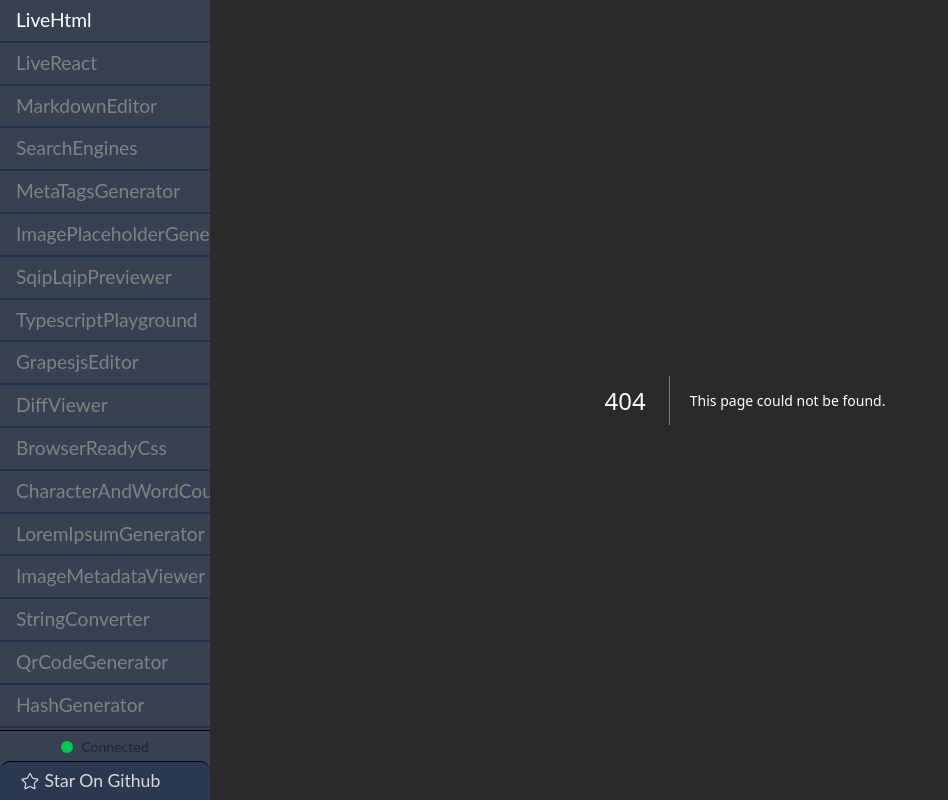
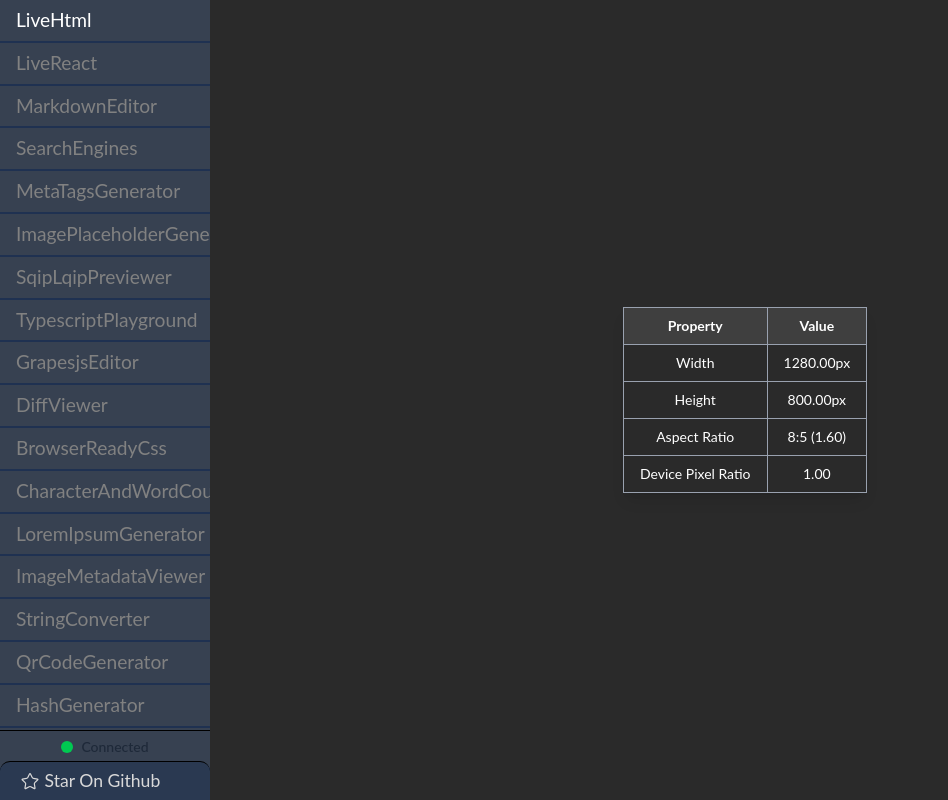
Before and after one commit to sabeerbikba/dev.tools, a React (Vite) app: page /screen-size in a window 1280 px wide. Shown: the whole page, without its empty margins (0-948 px from the left). Built offline with nearby package versions, Linux system fonts and the light colour scheme.

Commit message:
feat: add dynamic screen size table component

```diff
--- /dev/null
+++ b/src/pages/ScreenSize.jsx
@@ -0,0 +1,74 @@
+import { useState, useEffect } from "react";
+
+const ScreenSize = () => {
+  const getViewport = () => {
+    if (window.visualViewport) {
+      return {
+        width: window.visualViewport.width,
+        height: window.visualViewport.height,
+        dpr: window.devicePixelRatio,
+      };
+    }
+    return {
+      width: window.innerWidth,
+      height: window.innerHeight,
+      dpr: window.devicePixelRatio,
+    };
+  };
+
+  const [size, setSize] = useState(getViewport());
+
+  useEffect(() => {
+    const handleResize = () => setSize(getViewport());
+
+    window.addEventListener("resize", handleResize);
+    if (window.visualViewport) {
+      window.visualViewport.addEventListener("resize", handleResize);
+    }
+
+    return () => {
+      window.removeEventListener("resize", handleResize);
+      if (window.visualViewport) {
+        window.visualViewport.removeEventListener("resize", handleResize);
+      }
+    };
+  }, []);
+
+  const getReducedRatio = (w, h) => {
+    const gcd = (a, b) => (b === 0 ? a : gcd(b, a % b));
+    const divisor = gcd(Math.round(w), Math.round(h));
+    return `${Math.round(w / divisor)}:${Math.round(h / divisor)}`;
+  };
+
+  return (
+    <div className="flex justify-center items-center min-h-screen">
+      <table className="table-auto border-collapse border border-gray-400 shadow-lg rounded-lg">
+        <thead className="bg-white/10">
+          <tr>
+            <th className="border border-gray-400 px-4 py-2">Property</th>
+            <th className="border border-gray-400 px-4 py-2">Value</th>
+          </tr>
+        </thead>
+        <tbody>
+          {Object.entries({
+            Width: `${size.width.toFixed(2)}px`,
+            Height: `${size.height.toFixed(2)}px`,
+            "Aspect Ratio": `${getReducedRatio(size.width, size.height)} (${(
+              size.width / size.height
+            ).toFixed(2)})`,
+            "Device Pixel Ratio": size.dpr.toFixed(2),
+          }).map(([key, value]) => (
+            <tr key={key}>
+              <td className="border border-gray-400 px-4 py-2 capitalize text-center">
+                {key}
+              </td>
+              <td className="border border-gray-400 px-4 py-2 text-center">{value}</td>
+            </tr>
+          ))}
+        </tbody>
+      </table>
+    </div>
+  );
+};
+
+export default ScreenSize;
--- a/src/routes.jsx
+++ b/src/routes.jsx
@@ -17,7 +17,8 @@ import {
   Hash,
   ClipboardList,
   ListChecks,
-  CaseSensitive
+  CaseSensitive,
+  Monitor,
 } from "lucide-react";
 
 import HomePage from "@/Home";
@@ -30,6 +31,7 @@ const SQIPPreviewer = lazy(() => import("@/pages/SQIPPreviewer"));
 const TypescriptPlayground = lazy(() => import("@/pages/TypescriptPlayground"));
 const GrapesJSEditor = lazy(() => import("@/pages/GrapesJSEditor"));
 const LoremIpsumGenerator = lazy(() => import("@/pages/LoremIpsumGenrator"));
+import ScreenSize from "@/pages/ScreenSize";
 import UnitConverter from "@/pages/UnitConverter";
 const MarkdownEditor = lazy(() => import("@/pages/MarkdownEditor"));
 const DiffViewer = lazy(() => import("@/pages/DiffViewer"));
@@ -40,7 +42,7 @@ import StringConverter from "@/pages/StringConverter";
 const QrCodeGenerator = lazy(() => import("@/pages/QRCodeGenrator"));
 const HashGenerator = lazy(() => import("@/pages/HashGenerator"));
 const ImageMetadataViewer = lazy(() => import("@/pages/ImageMetadataViewer"));
-const TextStylingTool = lazy(() => import("./pages/CssTextStyling"));
+const TextStylingTool = lazy(() => import("@/pages/CssTextStyling"));
 import Websites from "@/pages/Websites";
 // import Test from "@/pages/testing/Test"; // Testing purpose
 import NoPage from "@/pages/NoPage";
@@ -228,6 +230,15 @@ const routes = [
     icon: <Palette className={size5} />,
   },
   {
+    isNew: true,
+    path: "screen-size",
+    element: <ScreenSize />,
+    description:
+      "Check your device screen width, height, and viewport dimensions in real time.",
+    category: "Utility",
+    icon: <Monitor className={size5} />,
+  },
+  {
     path: "css-unit-converter",
     element: <UnitConverter />,
     description:
@@ -245,6 +256,16 @@ const routes = [
     category: "css",
     icon: <CaseSensitive className={size5} />,
   },
+  /*
+  { // Testing purpose
+    path: "test",
+    element: <Test />,
+    description:
+      "Interactive text style playground for tweaking fonts, gradients, shadows, strokes, and advanced CSS properties. Copy-ready output.",
+    category: "null",
+    icon: <CaseSensitive className={size5} />,
+  },
+  */
   {
     path: "websites",
     element: <Websites />,
```
Also changed, not shown: src/styles/output.css, 1 other file (tests, documents, lock files or other folders).
